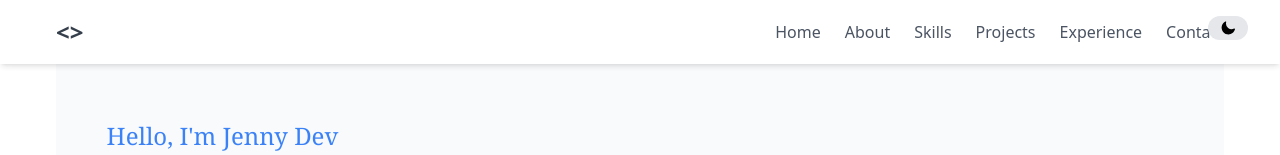
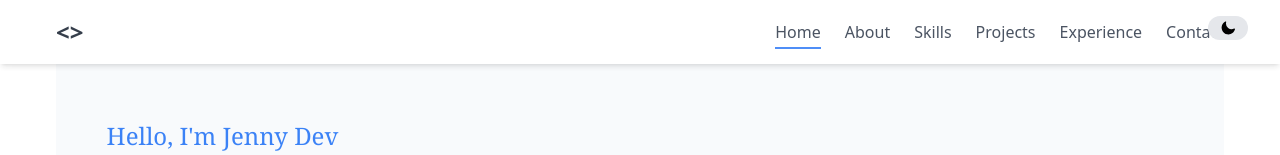
Before and after one commit to zennie2001/myPortfolio, a React (Vite) app: page / in a window 1280 px wide. Shown: the top 155 px of the page. Built offline with nearby package versions, Linux system fonts and the light colour scheme.

Commit message:
skill page

```diff
--- a/src/components/About.jsx
+++ b/src/components/About.jsx
@@ -3,7 +3,7 @@ import profile from "../assets/profile.webp"
 
 function About() {
   return (
-   <div className=' w-full sm:h-[200vh] md:h-[110vh] pt-20'>
+   <div id="about" className=' w-full sm:h-[200vh] md:h-[110vh] pt-20'>
     <div className='flex justify-center pb-16'>
       <h1 className='text-center text-2xl font-bold border-b-4 border-blue-400 border-spacing-2'>About Me</h1>
 
@@ -30,7 +30,7 @@ function About() {
               <p><span className='font-semibold'>Location:</span> Kathmandu, Nepal</p>
               <p><span className='font-semibold'>Phone:</span> +977-9844888976</p>
               </div>
-              <button className='px-4 py-2 border bg-blue-500 text-white rounded-md'>My Resume</button>
+              <button className='px-4 py-2 bg-blue-500 text-white rounded-md'>My Resume</button>
 
             </div>
 
--- a/src/components/Header.jsx
+++ b/src/components/Header.jsx
@@ -1,10 +1,26 @@
-import React from 'react'
+import React, { useState } from 'react'
 import ThemeProvider from './ThemeProvider';
 
 function Header() {
-    const navItems = ['Home', 'About', 'Skills', 'Projects', 'Experience', 'Contact'];
+
+  const navItems = [
+  { label: 'Home', id: 'home' },
+  { label: 'About', id: 'about' },
+  { label: 'Skills', id: 'skills' },
+  { label: 'Projects', id: 'projects' },
+  { label: 'Experience', id: 'experience' },
+  { label: 'Contact', id: 'contact' },
+  ];
+
+  const [activeSection, setActiveSection] = useState('home');
+
+  const handleClick = (id) => {
+    setActiveSection(id);
+  };
+
+
   return (
-     <nav className="w-full fixed top-0 left-0 bg-white dark:bg-gray-900 shadow-md opacity-90 z-50">
+     <nav  className="scroll-smooth w-full fixed top-0 left-0 bg-white dark:bg-gray-900 shadow-md opacity-90 z-50">
       <div className="max-w-7xl   md:px-14 sm:px-16 lg:px-14 flex justify-between items-center h-16">
         {/* Logo */}
         <div className="text-2xl font-bold text-gray-800 dark:text-white">
@@ -15,8 +31,15 @@ function Header() {
         <div className='flex items-center'>
         <ul className="hidden group relative md:flex space-x-6 text-gray-700 dark:text-gray-200 font-medium">
           {navItems.map((item) => (
-            <li key={item} className=" hover:border-b-2 hover:border-blue-500 group-hover:w-full cursor-pointer">
-              {item}
+            <li key={item.id} className=" hover:border-b-2 hover:border-blue-500 group-hover:w-full cursor-pointer">
+              <a href={`#${item.id}`}  onClick={() => handleClick(item.id)}
+                className={`pb-1 transition-colors duration-200 ${
+                  activeSection === item.id
+                    ? 'border-b-2 border-blue-500  '
+                    : ''
+                }`}>
+              {item.label}
+              </a>
 
             </li>
 
--- a/src/components/Hero.jsx
+++ b/src/components/Hero.jsx
@@ -5,7 +5,7 @@ import profile from "../assets/profile.webp"
 
 function Hero() {
   return (
-    <div className='bg-slate-50 dark:bg-gray-900 w-full sm:h-[150vh] md:h-screen '>
+    <div id="home" className=' bg-slate-50 dark:bg-gray-900 w-full sm:h-[150vh] md:h-screen '>
         <div className='flex items-center justify-around md:flex-row lg:flex-row sm:flex-col gap-20 pt-20'>
             {/* Introduction */}
             <div className='md:w-[45%] md:pt-10 flex flex-col gap-8'>
--- a/src/components/Projects.jsx
+++ b/src/components/Projects.jsx
@@ -2,9 +2,18 @@ import React from 'react'
 
 function Projects() {
   return (
-   <div className=' w-full h-screen'>
-            <p>Hero section</p>
-    </div>
+   <div id="skills" className=' w-full sm:h-[170vh] md:h-[110vh] pt-20'>
+      {/* Title */}
+      <div className='pb-16'>
+      <div className='flex justify-center pb-10'>
+        <h1 className=' text-center text-2xl font-bold border-b-4 border-blue-400 border-spacing-2'>My Projects</h1>
+      </div>
+        <p className='text-xl text-center '>Here's a collection of my recent projects, showcasing my skills and experience throughout my journey.</p>
+      </div>
+
+      {/* Projects */}
+      <div className='flex items-center  md:flex-row lg:flex-row sm:flex-col px-2 md:px-32 gap-10 '></div></div>
+
   )
 }
 
--- a/src/components/Skills.jsx
+++ b/src/components/Skills.jsx
@@ -18,7 +18,7 @@ function Skills() {
       {name:"MongoDB", percentage: 85}
   ]
   return (
-    <div className='bg-slate-50 dark:bg-gray-900 w-full sm:h-[170vh] md:h-[110vh] pt-20'>
+    <div id="skills" className='bg-slate-50 dark:bg-gray-900 w-full sm:h-[170vh] md:h-[110vh] pt-20'>
       {/* Title */}
       <div className='pb-16'>
       <div className='flex justify-center pb-10'>
--- a/src/index.css
+++ b/src/index.css
@@ -2,6 +2,8 @@
 @tailwind components;
 @tailwind utilities;
 
-a.active hr{
+a.active{
+    border-bottom: 10;
+    border-color: rgb(44, 44, 194);
     display: block;
 }
```
